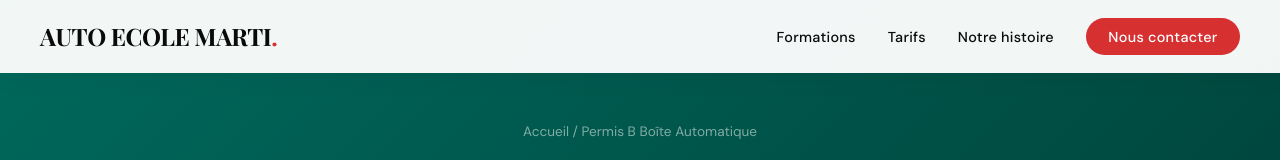
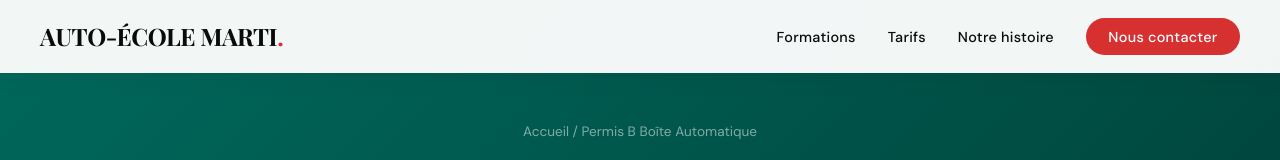
Before and after one commit to yvesmarti/autoecolemarti, a plain HTML site: page formules/permis-b-automatique.html in a window 1280 px wide. Shown: the top 160 px of the page. Drawn offline with nearby package versions, Linux system fonts and the light colour scheme; a script that the page names is missing; a web font is replaced by a local one.

Commit message:
Update permis-b-automatique.html

```diff
--- a/formules/permis-b-automatique.html
+++ b/formules/permis-b-automatique.html
@@ -213,7 +213,7 @@
 <!-- NAVBAR -->
 <nav>
     <div class="nav-inner">
-        <a href="../index.html" class="logo">AUTO ECOLE MARTI<span>.</span></a>
+        <a href="../index.html" class="logo">AUTO-ÉCOLE MARTI<span>.</span></a>
         <ul class="nav-links">
             <li><a href="../index.html#formations">Formations</a></li>
             <li><a href="../index.html#tarifs">Tarifs</a></li>
```
